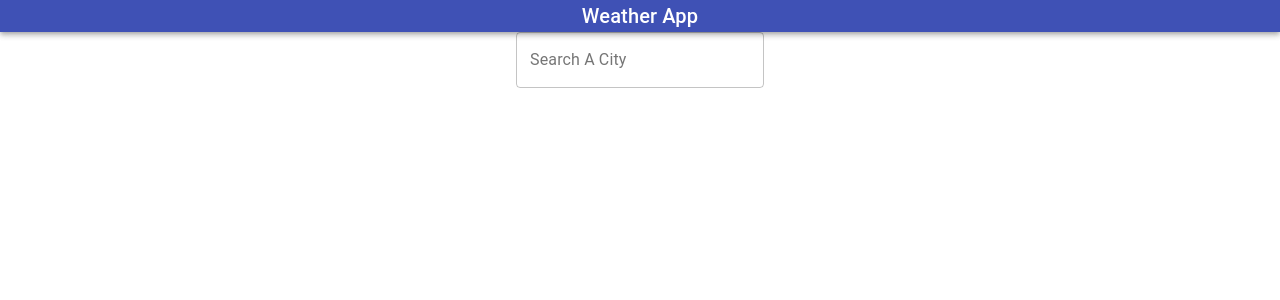
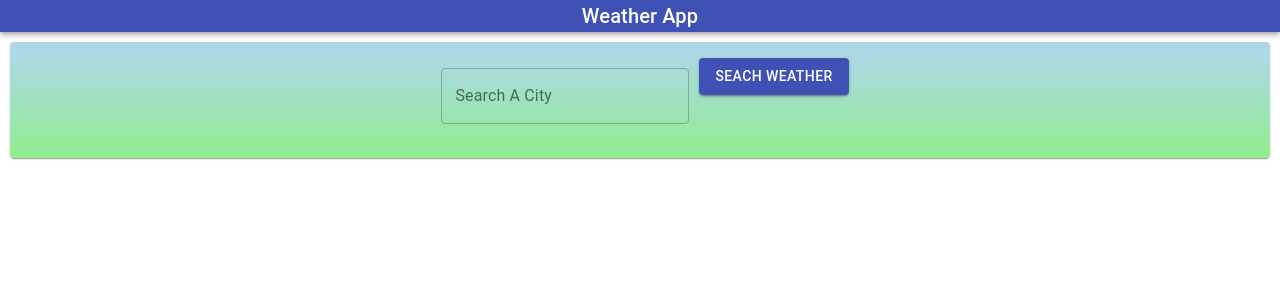
Before and after one commit to MatthewRodger/weatherappv4, a React (Create React App) app: page / in a window 1280 px wide. Shown: the top 300 px of the page. Built offline with nearby package versions, Linux system fonts and the light colour scheme; no server answers.

Commit message:
Gets infomration from API and displays. Uses onscreen seach button.

```diff
--- a/src/components/WeatherSearch.js
+++ b/src/components/WeatherSearch.js
@@ -1,55 +1,116 @@
-import React, { useState } from "react";
+import React, {useState} from "react";
 import TextField from '@material-ui/core/TextField';
 import AppBar from "@material-ui/core/AppBar";
-import { Typography, ListItemText } from "@material-ui/core";
+import { Typography, ListItemText, Button, CardContent } from "@material-ui/core";
 import List from '@material-ui/core/List';
 import axios from "axios";
+import Card from "@material-ui/core/Card";
+import { makeStyles } from '@material-ui/core/styles';
 
 
 function WeatherSearch() {
     const [weatherdata, setweatherdata] = useState({});
     const [searchedcity, setsearchedcity] = useState("");
 
+    function search() {
         const apikey = "ba9faead36419b05538747acf541515b";
-    const city = "London";
+        const city = searchedcity;
         const url = "http://api.openweathermap.org/data/2.5/weather?q=" + city + ",uk&APPID=" + apikey;
         axios.get(url)
             .then(res => {
                 setweatherdata(res.data);
             })
+    }
 
 
-    var displayedData = "";
-    if( weatherdata.name !== undefined) {
-        displayedData = <List>
-                            weather in {weatherdata.name}:
-                            <ListItemText primary = {"temp: " + weatherdata.main.temp} />
+
+    const useStyles = makeStyles({
+        card: {
+            minWidth: 150,
+            background:'linear-gradient(0deg, lightgreen 1%, lightblue 90%)',
+            margin: "10px",
+        },
+        textfield: {
+            margin: "10px",
+
+        },
+        searchButton: {
+            margin : "50px", //this doesnt appear to be working for the button
+        }
+      });
+      const classes = useStyles()
+
+
+
+    function windDirection(deg) {
+        const bearing = deg;
+        switch (bearing){
+            case (315 <= bearing || bearing <= 45):
+                return "North";
+
+            case (45 < bearing && bearing < 135):
+                return "East";
+
+            case (135 <= bearing && bearing <= 225):
+                return "South";
+
+            case (225 < bearing && bearing < 315):
+                return "West";
+
+            default:
+                return "unknown compass direction";
+
+        }
+    }
+
+    var displayedList = "";
+    if( (weatherdata.name !== undefined) && (searchedcity !== undefined) ) {
+        displayedList = <List>
+                            Weather in {weatherdata.name}:
+                            <ListItemText primary = {"temp: " + Math.round(weatherdata.main.temp -273.15) + "°C"}  />
                             <ListItemText primary = {"humidity: "+ weatherdata.main.humidity +"%" }/>
+                            <ListItemText primary = {"Wind speed: " + weatherdata.wind.speed + "  Bearing: " + weatherdata.wind.deg + "° (" + windDirection(weatherdata.wind.deg) + ")"}/>
                         </List>
     }
 
-    // handleChange(){
-
-    //}
 
     return (
-        <div classname="WeatherSearch">
+
+        <div className="WeatherSearch">
             <div>
                 <AppBar position="static">
                     <Typography variant="h6" className="AppBar">
                         Weather App
                     </Typography>
                 </AppBar>
+
+                <Card className={classes.card} variant="filled">
+                    <CardContent>
                         <TextField
+                            className = {classes.textfield}
+                            top = "50%"
                             id="textinput"
                             label="Search A City"
                             variant="outlined"
-                    //onChange={handleChange("Location")}
+                            defaultValue = {searchedcity}
+                            onChange= {event => {
+                                const { value } = event.target;
+                                setsearchedcity(value)
+                            }}
+                        />
+                        <Button
+                            classname ={classes.searchButton}
+                            onClick={() => search()}
+                            variant="contained"
+                            color="primary"
 
 
-                />
-
-                {displayedData}
+                        >
+                        Seach Weather
+                        </Button>
+                        {displayedList}
+                    </CardContent>
+                </Card>
 
             </div>
         </div>
```
Lines whose indentation alone changed are shown as unchanged.
